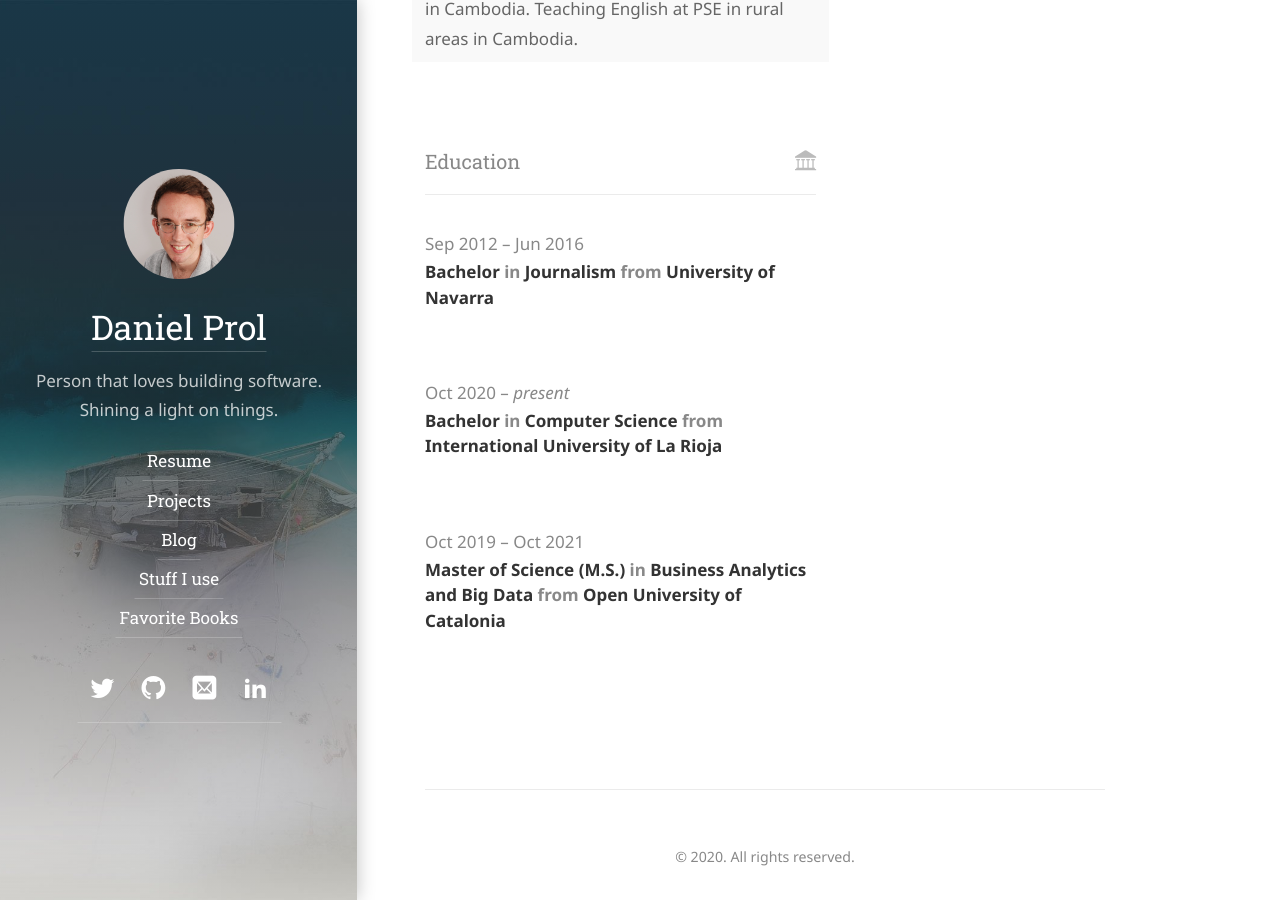
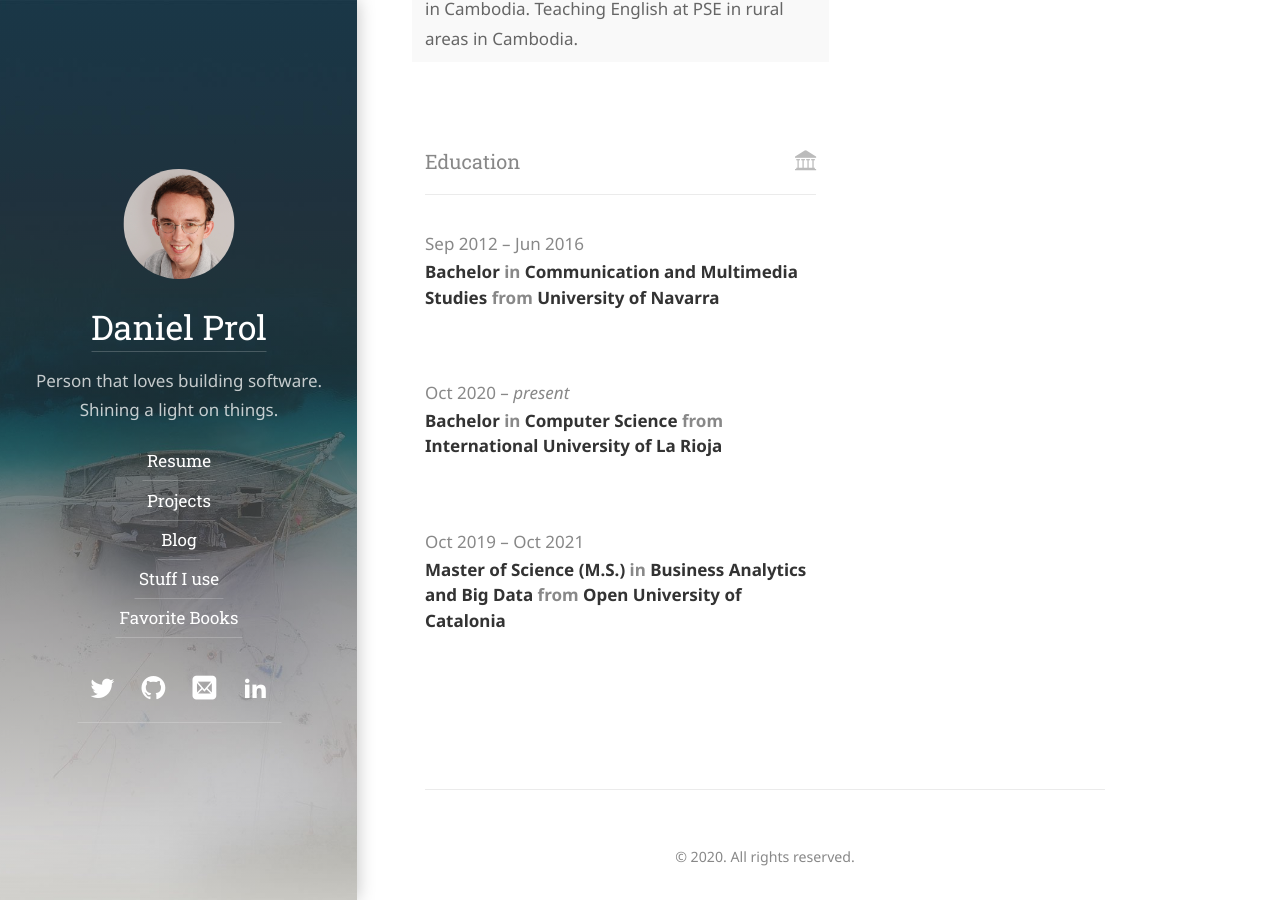
Before and after one commit to dprol/dprol.github.io, a Jekyll site: the page built from resume.md, in a window 1280 px wide and 900 px high, scrolled down 2450 px. Built offline with Jekyll 4.4.1, drawn with Linux system fonts in a browser that asks for light colours; some web fonts are replaced.

Commit message:
Update resume.yml

```diff
--- a/_data/resume.yml
+++ b/_data/resume.yml
@@ -79,7 +79,7 @@ volunteer:
     summary: This was my first professional experience. I worked as a full-time volunteer for PSE in Cambodia. Helped the people there to get out of poverty. We taught values to the young people in Cambodia. Teaching English at PSE in rural areas in Cambodia.
 education:
   - institution: "University of Navarra"
-    area: "Journalism"
+    area: "Communication and Multimedia Studies"
     studyType: "Bachelor"
     startDate: "2012-09-01"
     endDate: "2016-06-01"
```
